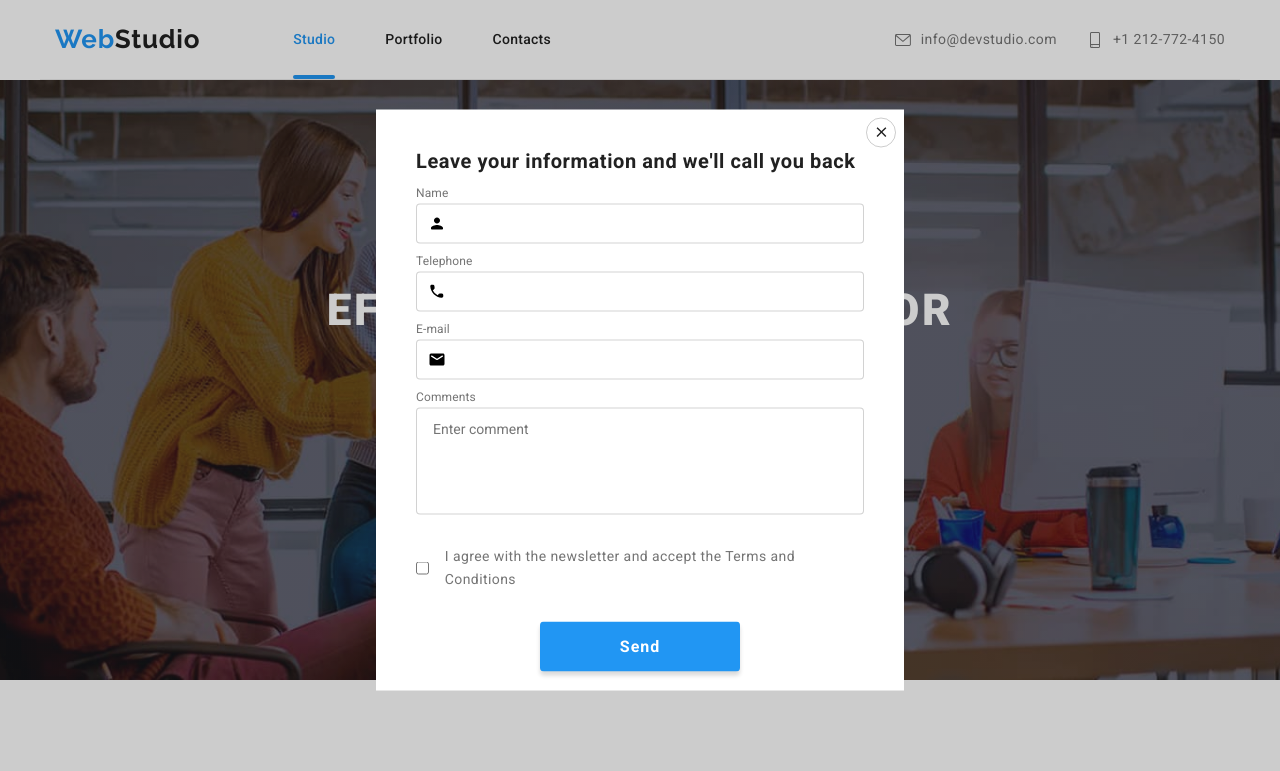
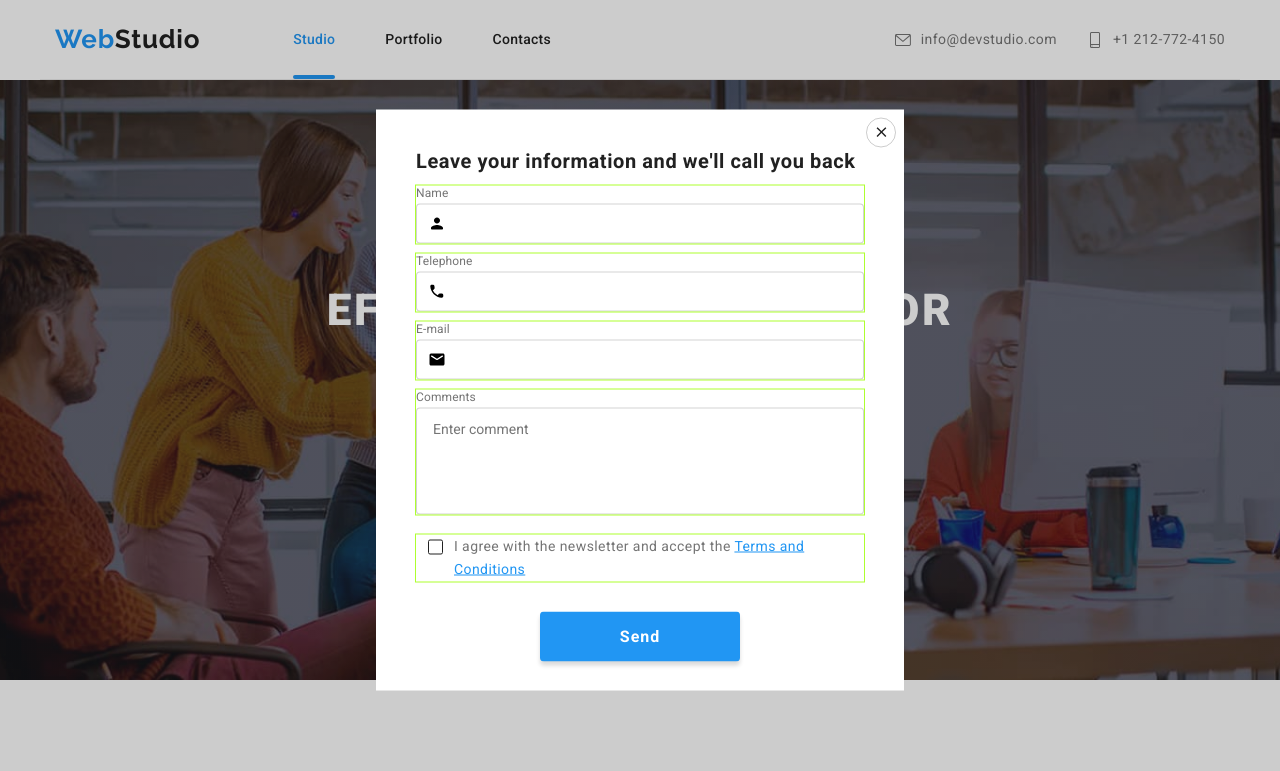
Before and after one commit to OleksiyPok/goit-markup-hw-06, a plain HTML site: page index.html in a window 1280 px wide. Shown: the top 771 px of the page. Drawn offline with nearby package versions, Linux system fonts and the light colour scheme.

Commit message:
added decoration to agreement (with drafts)

```diff
--- a/css/styles.css
+++ b/css/styles.css
@@ -50,6 +50,9 @@ p {
   margin: 0;
 }
 
+a.text:active,
+a.text:hover,
+a.text,
 a {
   text-decoration: none;
 }
@@ -755,6 +758,12 @@ ul {
 
   display: flex;
   flex-direction: column;
+  outline: 1px solid greenyellow;
+}
+
+.form-field--agreement {
+  margin-top: 20px;
+  outline: 1px solid greenyellow;
 }
 
 .form-input,
@@ -763,7 +772,7 @@ ul {
   border-radius: 4px;
   color: var(--primary-color);
   border: 1px solid rgba(33, 33, 33, 0.2);
-  transition: border 250ms cubic-bezier(0.4, 0, 0.2, 1);
+  transition: border var(--transition-variable);
 }
 
 .form-input {
@@ -779,9 +788,7 @@ ul {
   padding-right: 16px;
 }
 
-/* .form-input:hover, */
 .form-input:focus,
-/* .form-textarea:hover, */
 .form-textarea:focus {
   border: 1px solid var(--tertiary-color);
   cursor: pointer;
@@ -806,31 +813,57 @@ ul {
 }
 
 .agreement-label {
-  margin-top: 20px;
-  display: flex;
+  display: inline-block;
+  /* display: flex;
   justify-content: center;
-  align-items: center;
+  align-items: baseline;
+  align-items: center; */
+  /* gap: 7px; */
 
-  font-weight: 400;
+  position: relative;
+  padding-left: 38px;
+
+  /* font-weight: 400;
   font-size: 14px;
   line-height: 1.71;
   letter-spacing: 0.03em;
-  color: var(--primary-color);
+  color: var(--primary-color); */
+
+  /* outline: 1px solid greenyellow; */
 }
 
-.agreement-checkbox--input {
+.agreement-checkbox--hidden {
+  appearance: none;
+  position: absolute;
+  width: 1px;
+  height: 1px;
+  margin: -1px;
+  border: 0;
+  padding: 0;
+  clip: rect(0 0 0 0);
+  overflow: hidden;
 }
 
-.agreement-checkbox--dec {
-  display: inline-block;
-  width: 15px;
-  height: 15px;
+.agreement-checkbox--svg {
+  position: absolute;
+  left: 12px;
+  top: 5px;
+
   border: 1px solid var(--secondary-color);
-  background-color: blue;
+  border-radius: 2px;
+  fill: var(--primary-bg-color);
+  transition: border-color var(--transition-variable), background-color var(--transition-variable);
 }
 
-.agreement-icon {
-  fill: red;
+.agreement-checkbox--hidden:checked + .agreement-checkbox--svg {
+  background-color: var(--tertiary-color);
+  border-color: var(--tertiary-color);
+}
+
+.agreement-link {
+  color: var(--tertiary-color);
+  text-decoration: underline;
+  text-decoration-skip-ink: none;
 }
 
 .form-button--submit {
@@ -852,15 +885,10 @@ ul {
   color: var(--secondary-button-txt-color);
 
   cursor: pointer;
-  transition: background-color 250ms cubic-bezier(0.4, 0, 0.2, 1);
+  transition: background-color var(--transition-variable);
 }
 
 .form-button--submit:hover,
 .form-button--submit:focus {
   background-color: var(--tertiary-button-bg-color);
 }
-
-.form-icon-t {
-  fill: red;
-  /* stroke: blue; */
-}
--- a/index.html
+++ b/index.html
@@ -435,18 +435,6 @@
       </section>
     </main>
 
-    <svg class="form-icon-t" width="30" height="30">
-      <use href="./images/icons_n.svg#check-bl"></use>
-    </svg>
-
-    <svg class="form-icon-t" width="30" height="30">
-      <use href="./images/icons_n.svg#check"></use>
-    </svg>
-
-    <svg class="form-icon-t" width="30" height="30">
-      <use href="./images/icon_check.svg"></use>
-    </svg>
-
     <!-- Footer -->
     <footer class="footer">
       <div class="container footer-container">
@@ -564,7 +552,7 @@
           <b class="form-title">Leave your information and we'll call you back</b>
 
           <div class="form-field form-field--name">
-            <label for="name" class="form-label form-label--name">Name</label>
+            <label for="name" class="form-label form-label--name" focus>Name</label>
             <input type="text" name="name" id="name" class="form-input form-input--name" />
             <svg class="form-icon" width="18" height="18">
               <use href="./images/icons.svg#person-black"></use>
@@ -598,18 +586,14 @@
             ></textarea>
           </div>
 
-          <div class="form-field form-field--agreement agreement">
-            <label class="agreement-label">
-              <input
-                type="checkbox"
-                name="agreement"
-                class="agreement-checkbox agreement-checkbox--input"
-              />
-              <svg class="agreement-icon" width="16" height="16">
-                <use href="./images/icons_check.svg"></use>
+          <div class="form-field--agreement agreement">
+            <label class="agreement-label" tabindex="0">
+              <input type="checkbox" name="agreement" class="agreement-checkbox--hidden" />
+              <svg class="agreement-checkbox--svg" width="15" height="15">
+                <use href="./images/icons.svg#check-big"></use>
               </svg>
-              <!-- <span class="agreement-checkbox agreement-checkbox--dec"></span> -->
-              I agree with the newsletter and accept the Terms and Conditions
+              I agree with the newsletter and accept the
+              <a href="" class="agreement-link">Terms and Conditions</a>
             </label>
           </div>
           <button type="submit" class="form-button--submit">Send</button>
```
Also changed, not shown: images/icon_check.svg (deleted), images/icons.svg, images/icons_n.svg.
